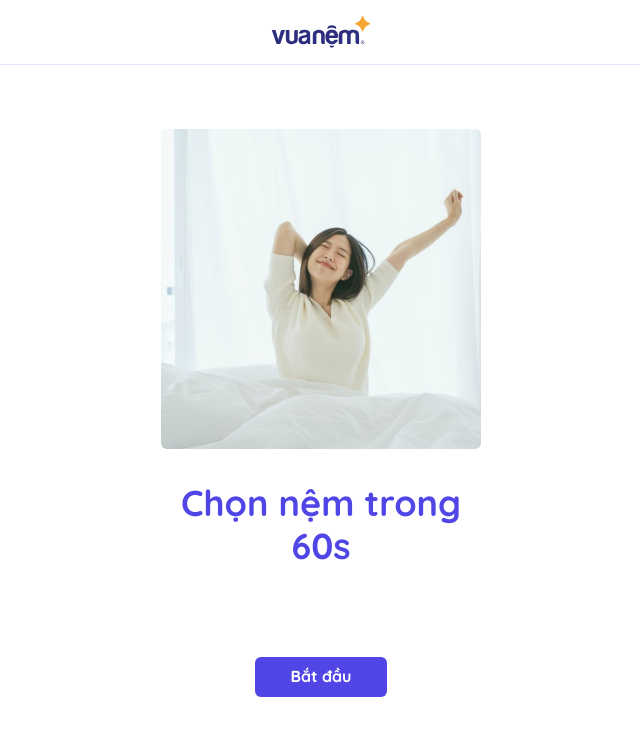
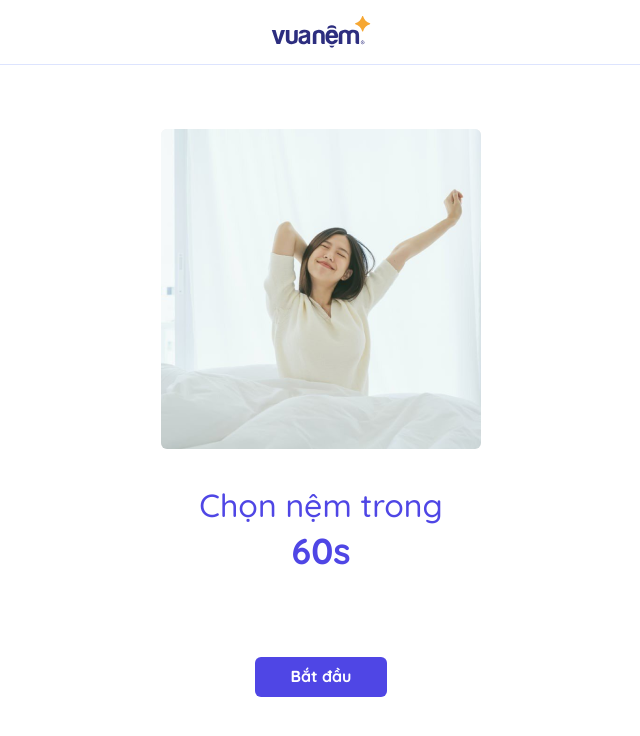
Before and after one commit to vuanembi/60s-vuanem, a Next.js app: page / in a window 1280 px wide. Shown: the top 736 px of the page, without its empty margins (319-959 px from the left). Built offline with nearby package versions, Linux system fonts and the light colour scheme.

Commit message:
fix: Fix RadioCardImage

```diff
--- a/components/layout.tsx
+++ b/components/layout.tsx
@@ -9,7 +9,7 @@ export const Layout = ({ children }: PropsWithChildren) => {
             as={Flex}
             flexDirection="column"
             alignItems="stretch"
-            maxW="container.lg"
+            maxW="container.md"
             px="32px"
             pt="16px"
             minH="100vh"
--- a/components/radio-group/radio-card-image.tsx
+++ b/components/radio-group/radio-card-image.tsx
@@ -13,8 +13,8 @@ export const RadioCardImage = (props: RadioCardImageProps) => {
     return (
         <Flex as="label" flexDirection="column" alignItems="center">
             <input {...getInputProps()} />
-            <Box {...getRadioProps()} position="relative" cursor="pointer">
-                <NextImage src={props.src(state.isChecked)} alt={props.label} />
+            <Box {...getRadioProps()} w="full" maxW="200px" position="relative" cursor="pointer">
+                <NextImage src={props.src(state.isChecked)} alt={props.label} layout="responsive" />
             </Box>
             <chakra.span
                 {...getLabelProps()}
--- a/components/radio-group/radio-group.tsx
+++ b/components/radio-group/radio-group.tsx
@@ -1,5 +1,5 @@
 import { FC } from 'react';
-import { Box, Button, Flex, Heading, HStack, SimpleGrid, useRadioGroup } from '@chakra-ui/react';
+import { Box, Button, Flex, Heading, SimpleGrid, useRadioGroup } from '@chakra-ui/react';
 import { useController, Control } from 'react-hook-form';
 import { useWizard } from 'react-use-wizard';
 
--- a/pages/index.tsx
+++ b/pages/index.tsx
@@ -8,21 +8,21 @@ const Home = () => {
     return (
         <Flex position="relative" minH="600px" flexDirection="column" alignItems="center">
             <Box
+                position="relative"
                 mt="32px"
-                position="relative"
                 minW="320px"
                 minH="320px"
                 borderRadius="6px"
                 overflow="hidden"
                 boxShadow="inner"
             >
-                <Image src={HERO_IMAGE} alt="Hero" />
+                <Image src={HERO_IMAGE} alt="Hero" fill />
             </Box>
             <Flex mt="32px" flexDirection="column" alignItems="center" textColor="indigo.600">
-                <Heading as="h1">
+                <Heading as="h1" fontSize="32px" fontWeight="medium" lineHeight={1.5}>
                     Chọn nệm trong
                 </Heading>
-                <Heading as="h1" fontWeight="bold">
+                <Heading as="h1" fontSize="36px" fontWeight="bold">
                     60s
                 </Heading>
             </Flex>
```
